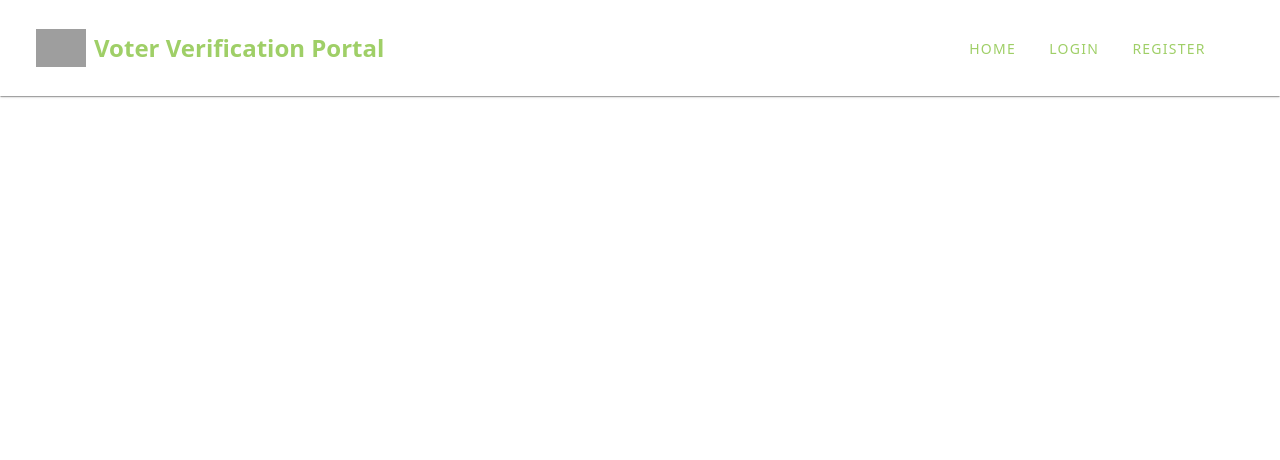
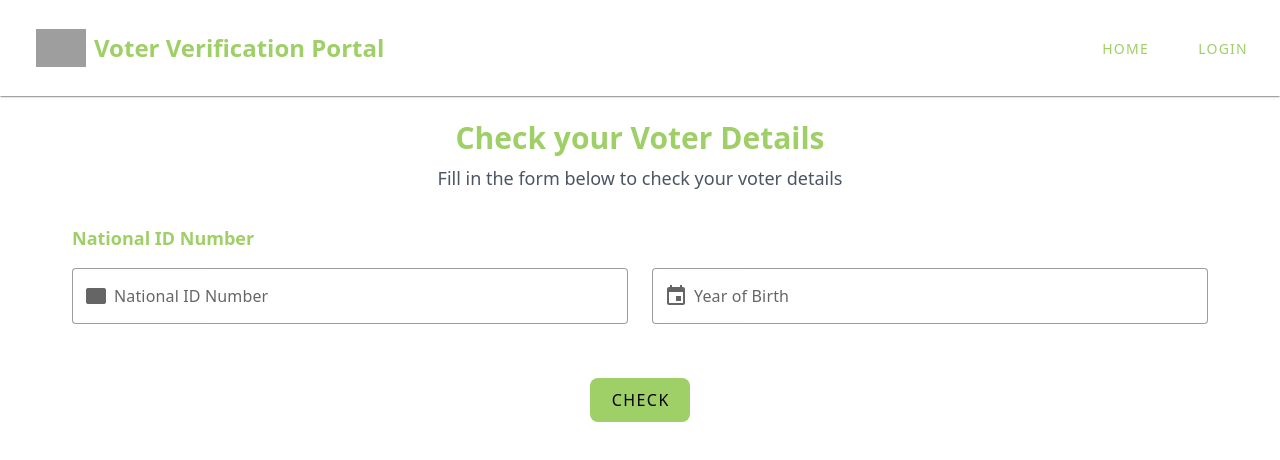
Before and after one commit to karanjavictor/Voter-Registration, a Vue app in the folder Frontend/: page /voter-check in a window 1280 px wide. Shown: the top 460 px of the page. Built offline with nearby package versions, Linux system fonts and the light colour scheme; grey boxes are pictures that could not be loaded; a small style sheet from the web is missing.

Commit message:
Implementeda draft of voter check logic

```diff
--- a/Frontend/src/Pages/Home.vue
+++ b/Frontend/src/Pages/Home.vue
@@ -12,8 +12,7 @@
             </p>
             <div class="button-container rounded-xl p-6 flex gap-x-4 justify-center items-center max-w-3xl mx-auto">
                 <v-btn color="primary" variant="flat" class="rounded-lg" size="large" to="/voter-registration">Register as a Voter</v-btn>
-                <v-btn color="primary" variant="flat" class="rounded-lg" size="large">Check your Voter Details</v-btn>
-
+                <v-btn color="primary" variant="flat" class="rounded-lg" size="large" to="/voter-check">Check your Voter Details</v-btn>
             </div>
         </v-container>
     </section>
--- /dev/null
+++ b/Frontend/src/Pages/VoterCheck.vue
@@ -0,0 +1,176 @@
+<script setup lang="ts">
+import { ref } from 'vue';
+
+interface VoterCheckForm {
+    nationalIdNumber: string;
+    yearOfBirth: string;
+}
+interface VoterCheckResponse {
+    firstName: string;
+    surname: string;
+    yearOfBirth: string;
+    gender: string;
+    nationalIdNumber: string;
+    constituency: string;
+}
+
+// Use null instead of an empty object to indicate no selection yet
+const selectedVoter = ref<VoterCheckResponse | null>(null);
+
+// Track if form has been submitted
+const hasSearched = ref(false);
+
+const voterCheckForm = ref<VoterCheckForm>({
+    nationalIdNumber: '',
+    yearOfBirth: ''
+});
+
+const voterDetails = ref<VoterCheckResponse[]>([{
+    firstName: 'John',
+    surname: 'Doe',
+    yearOfBirth: '2001',
+    gender: 'Male',
+    nationalIdNumber: '39025888',
+    constituency: 'Kiambu'
+},
+{
+    firstName: 'Jane',
+    surname: 'Doe',
+    yearOfBirth: '2003',
+    gender: 'Female',
+    nationalIdNumber: '39025889',
+    constituency: 'Kiambu'
+},
+{
+    firstName: 'Jim',
+    surname: 'Beam',
+    yearOfBirth: '2003',
+    gender: 'Male',
+    nationalIdNumber: '39025890',
+    constituency: 'Kiambu'
+}])
+
+const checkVoter = () => {
+    if (voterCheckForm.value.nationalIdNumber === '' || voterCheckForm.value.yearOfBirth === '') {
+        return;
+    }
+
+    // Mark that a search has been performed
+    hasSearched.value = true;
+
+    const voter = voterDetails.value.find(voter =>
+        voter.nationalIdNumber === voterCheckForm.value.nationalIdNumber &&
+        voter.yearOfBirth === voterCheckForm.value.yearOfBirth
+    );
+
+    if (voter) {
+        selectedVoter.value = voter;
+    } else {
+        selectedVoter.value = null;
+    }
+}
+</script>
+
+<template>
+    <div class="px-4 py-4 mt-6">
+        <!-- Page Header -->
+        <div class="mb-8 text-center">
+            <h1 class="text-3xl font-bold text-primary mb-2">Check your Voter Details</h1>
+            <p class="text-lg text-secondary">Fill in the form below to check your voter details</p>
+        </div>
+        <!-- Voter Check Form -->
+        <v-form v-if="!hasSearched" ref="voterCheck" class="mt-8">
+            <h3 class="text-lg font-bold text-primary mt-4 mb-4">National ID Number</h3>
+            <v-row>
+                <v-col cols="12" lg="6">
+                    <v-text-field
+                        v-model="voterCheckForm.nationalIdNumber"
+                        label="National ID Number"
+                        prepend-inner-icon="mdi-card"
+                        variant="outlined"
+                        class="rounded-lg"
+                        color="primary"
+                        type="text"
+                        bg-color="white">
+                    </v-text-field>
+                </v-col>
+                <v-col cols="12" lg="6">
+                    <v-text-field
+                        v-model="voterCheckForm.yearOfBirth"
+                        label="Year of Birth"
+                        prepend-inner-icon="mdi-calendar"
+                        variant="outlined"
+                        class="rounded-lg"
+                        color="primary"
+                        type="text"
+                        bg-color="white">
+                    </v-text-field>
+                </v-col>
+            </v-row>
+            <div class="flex justify-center mt-8">
+                <v-btn color="primary" variant="flat" class="rounded-lg" size="large" @click="checkVoter">Check</v-btn>
+            </div>
+        </v-form>
+
+        <!-- Show voter details card only if searched and voter found -->
+        <v-card v-if="hasSearched && selectedVoter !== null" class="mt-8 mx-auto border rounded-lg bg-primary/10" elevation="0" max-width="800px">
+            <v-card-title class="text-center mt-4">
+                <h2 class="text-2xl font-bold text-primary">Voter Details Found!</h2>
+            </v-card-title>
+            <v-card-text class="p-4 text-center">
+                <v-row no-gutters class="pa-4">
+                    <v-col cols="6" lg="6" class="flex justify-start items-center">
+                        <div class="text-lg text-secondary border w-full pa-2">First Name:</div>
+                    </v-col>
+                    <v-col cols="6" lg="6" class="flex justify-start">
+                        <div class="text-lg text-secondary border w-full pa-2">{{ selectedVoter.firstName }}</div>
+                    </v-col>
+                    <v-col cols="6" lg="6" class="flex justify-start items-center">
+                        <div class="text-lg text-secondary border w-full pa-2">Surname:</div>
+                    </v-col>
+                    <v-col cols="6" lg="6" class="flex justify-start">
+                        <div class="text-lg text-secondary border w-full pa-2">{{ selectedVoter.surname }}</div>
+                    </v-col>
+                    <v-col cols="6" lg="6" class="flex justify-start items-center">
+                        <div class="text-lg text-secondary border w-full pa-2">Date Of Birth:</div>
+                    </v-col>
+                    <v-col cols="6" lg="6" class="flex justify-start">
+                        <div class="text-lg text-secondary border w-full pa-2">{{ selectedVoter.yearOfBirth }}</div>
+                    </v-col>
+                    <v-col cols="6" lg="6" class="flex justify-start items-center">
+                        <div class="text-lg text-secondary border w-full pa-2">Gender:</div>
+                    </v-col>
+                    <v-col cols="6" lg="6" class="flex justify-start">
+                        <div class="text-lg text-secondary border w-full pa-2">{{ selectedVoter.gender }}</div>
+                    </v-col>
+                    <v-col cols="6" lg="6" class="flex justify-start items-center">
+                        <div class="text-lg text-secondary border w-full pa-2">National ID Number:</div>
+                    </v-col>
+                    <v-col cols="6" lg="6" class="flex justify-start">
+                        <div class="text-lg text-secondary border w-full pa-2">{{ selectedVoter.nationalIdNumber }}</div>
+                    </v-col>
+                    <v-col cols="6" lg="6" class="flex justify-start items-center">
+                        <div class="text-lg text-secondary border w-full pa-2">Constituency:</div>
+                    </v-col>
+                    <v-col cols="6" lg="6" class="flex justify-start">
+                        <div class="text-lg text-secondary border w-full pa-2">{{ selectedVoter.constituency }}</div>
+                    </v-col>
+                </v-row>
+            </v-card-text>
+            <v-card-actions class="flex justify-center mt-4 mb-4">
+                <v-btn color="primary" variant="flat" class="rounded-lg" size="large" append-icon="mdi-file-pdf">Print Voter Details To PDF</v-btn>
+                <v-btn color="primary" variant="flat" class="rounded-lg" size="large" to="/" append-icon="mdi-arrow-right">Back to Home</v-btn>
+            </v-card-actions>
+        </v-card>
+
+        <!-- Show empty state only if searched and voter not found -->
+        <v-empty-state v-if="hasSearched && selectedVoter === null" title="No Voter Details Found" image="https://verify.iebc.or.ke/images/1.png" description="Please check your National ID Number and try again" class="mt-8 mx-auto">
+            <template v-slot:actions>
+                <v-btn color="primary" variant="flat" class="rounded-lg" size="large" append-icon="mdi-refresh" @click="hasSearched = false">Check Again</v-btn>
+                <v-btn color="primary" variant="flat" class="rounded-lg" size="large" to="/voter-registration">Register as a Voter</v-btn>
+            </template>
+        </v-empty-state>
+    </div>
+</template>
+
+<style scoped></style>
--- a/Frontend/src/Pages/VoterRegistration.vue
+++ b/Frontend/src/Pages/VoterRegistration.vue
@@ -5,8 +5,8 @@ import { VDateInput } from 'vuetify/labs/VDateInput'
 <template>
     <div class="px-4 py-4 mt-6">
         <!-- Page Header -->
-        <div class="mb-8">
-            <h1 class="text-3xl font-bold text-primary mb-2">Register as a Voter</h1>
+        <div class="mb-8 text-center">
+            <h1 class="text-3xl font-bold text-primary mb-2">Register your Voter Details</h1>
             <p class="text-lg text-secondary">Fill in the form below to register as a voter</p>
         </div>
         <!-- Voter Registration Form -->
--- a/Frontend/src/components/Header.vue
+++ b/Frontend/src/components/Header.vue
@@ -11,10 +11,9 @@
 
         <v-spacer></v-spacer>
 
-        <div class="w-1/4">
-            <v-btn color="primary" variant="text">Home</v-btn>
+        <div class="gap-x-4 flex items-center">
+            <v-btn color="primary" variant="text" to="/">Home</v-btn>
             <v-btn color="primary" variant="text">Login</v-btn>
-            <v-btn color="primary" variant="text">Register</v-btn>
         </div>
     </v-app-bar>
 </template>
--- a/Frontend/src/router/index.ts
+++ b/Frontend/src/router/index.ts
@@ -13,6 +13,11 @@ const router = createRouter({
       name: 'voter-registration',
       component: () => import('@/Pages/VoterRegistration.vue'),
     },
+    {
+      path: '/voter-check',
+      name: 'voter-check',
+      component: () => import('@/Pages/VoterCheck.vue'),
+    },
   ],
 })
 
```
